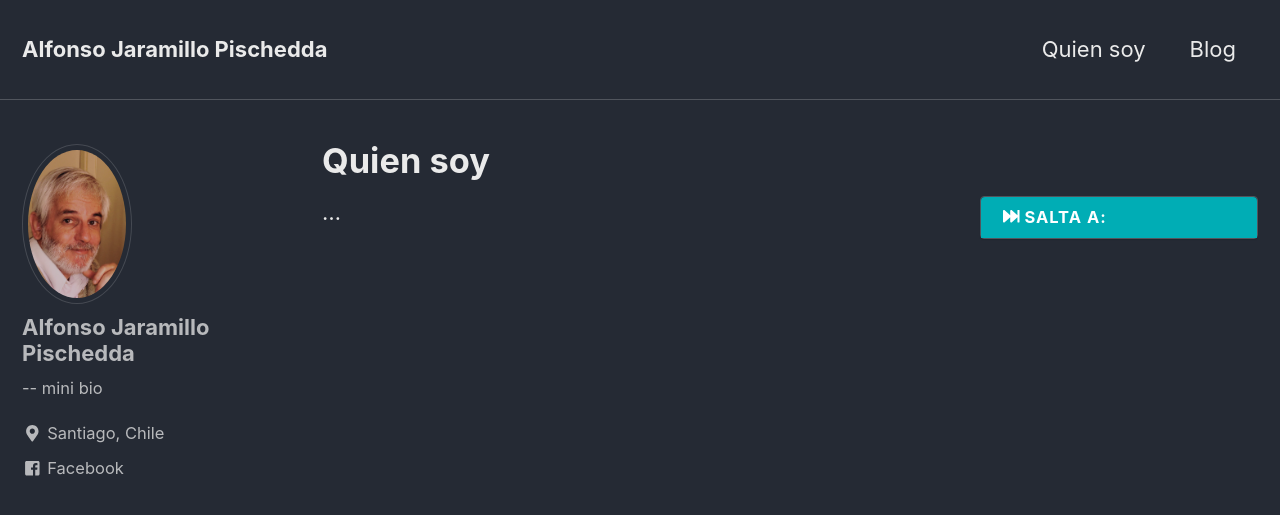
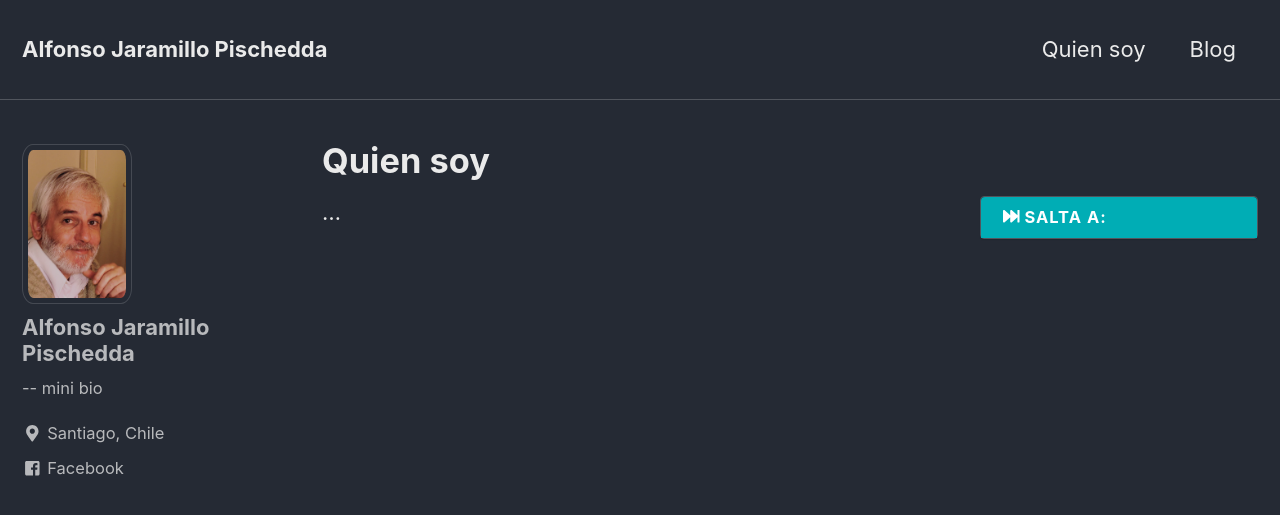
Before and after one commit to ajaramillop/ajaramillop.github.io, a Jekyll site: the page built from _pages/about.md, in a window 1280 px wide and 900 px high. Shown: the top 515 px of the window. Built offline with Jekyll 4.4.1, drawn with Linux system fonts in a browser that asks for light colours; nearby versions of some CDN libraries.

Commit message:
Update _sidebar.scss

```diff
--- a/_sass/minimal-mistakes/_sidebar.scss
+++ b/_sass/minimal-mistakes/_sidebar.scss
@@ -112,7 +112,7 @@
 
   img {
     max-width: 110px;
-    border-radius: 80%;
+    border-radius: 10%;
 
     @include breakpoint($large) {
       padding: 5px;
```
